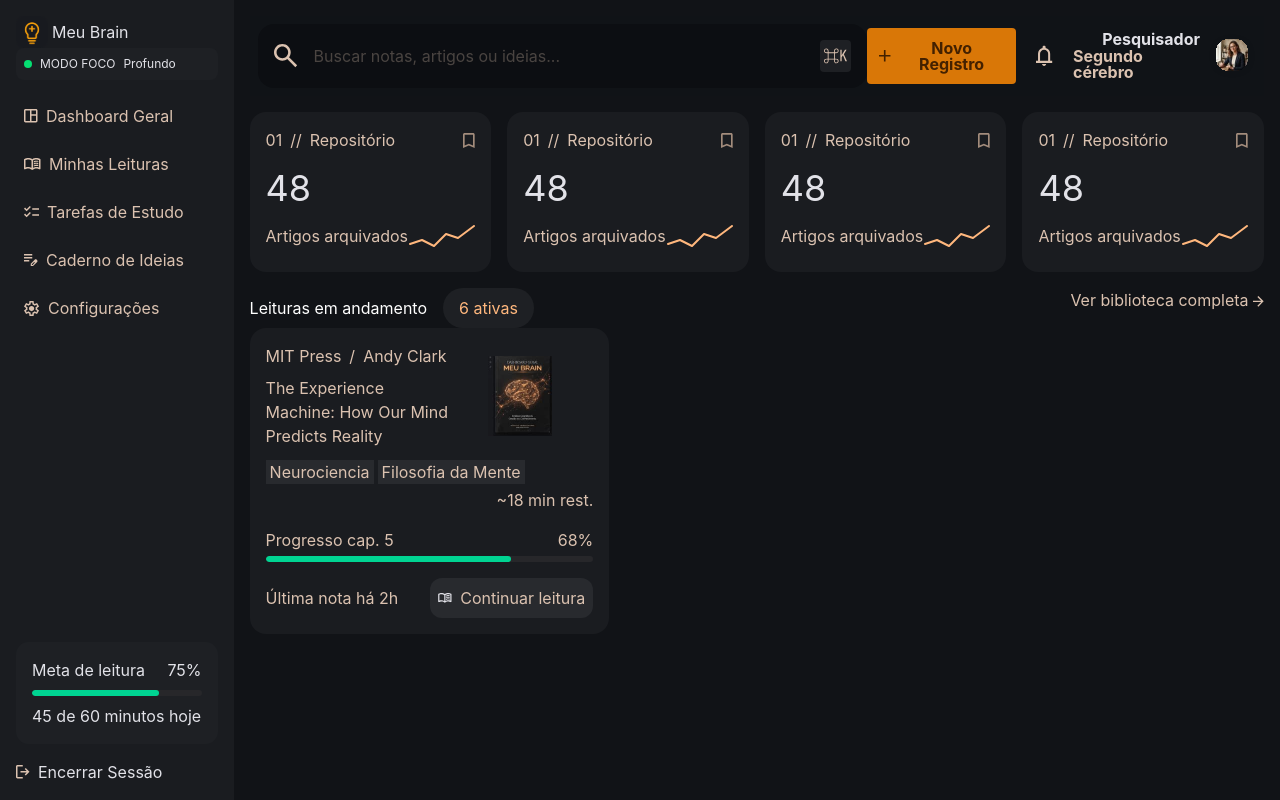
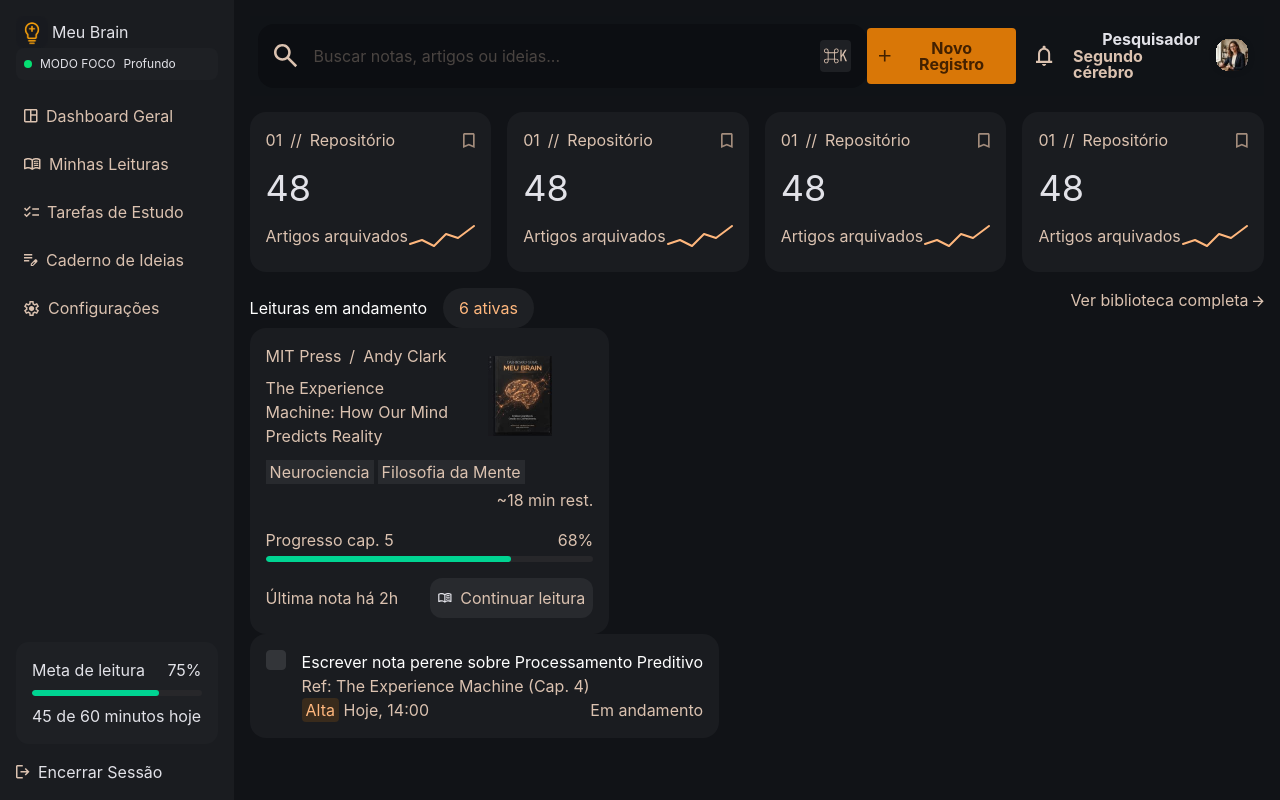
Before and after one commit to marianafurriel/meu-brain, a React (Vite) app: page / in a window 1280 px wide. Built offline with nearby package versions, Linux system fonts and the light colour scheme.

Commit message:
fix: adjust task card

```diff
--- a/src/App.tsx
+++ b/src/App.tsx
@@ -27,6 +27,8 @@ function App() {
           </div>
           <Readings></Readings>
 
+          <TaskCard></TaskCard>
+
           </section>
       </main>
     </div>
--- a/src/components/TaskCard/TaskCard.tsx
+++ b/src/components/TaskCard/TaskCard.tsx
@@ -1,6 +1,6 @@
 function TaskCard() {
     return (
-        <section className="bg-[#1A1C20] text-[#DBC2B0] rounded-2xl w-fit h-fit p-4">
+        <section className="flex gap-4 bg-[#1A1C20] text-[#DBC2B0] rounded-2xl w-fit h-fit p-4">
             <input type="checkbox" className="w-5 h-5 p-1 appearance-none bg-[#333539] border border-[#333539] rounded-sm checked:bg-[#4EDEA3]  checked:bg-[url('../../src/assets/images/check.svg')]   checked:bg-center bg-no-repeat bg-size[12px_12px]" />
             <div>
 
```
